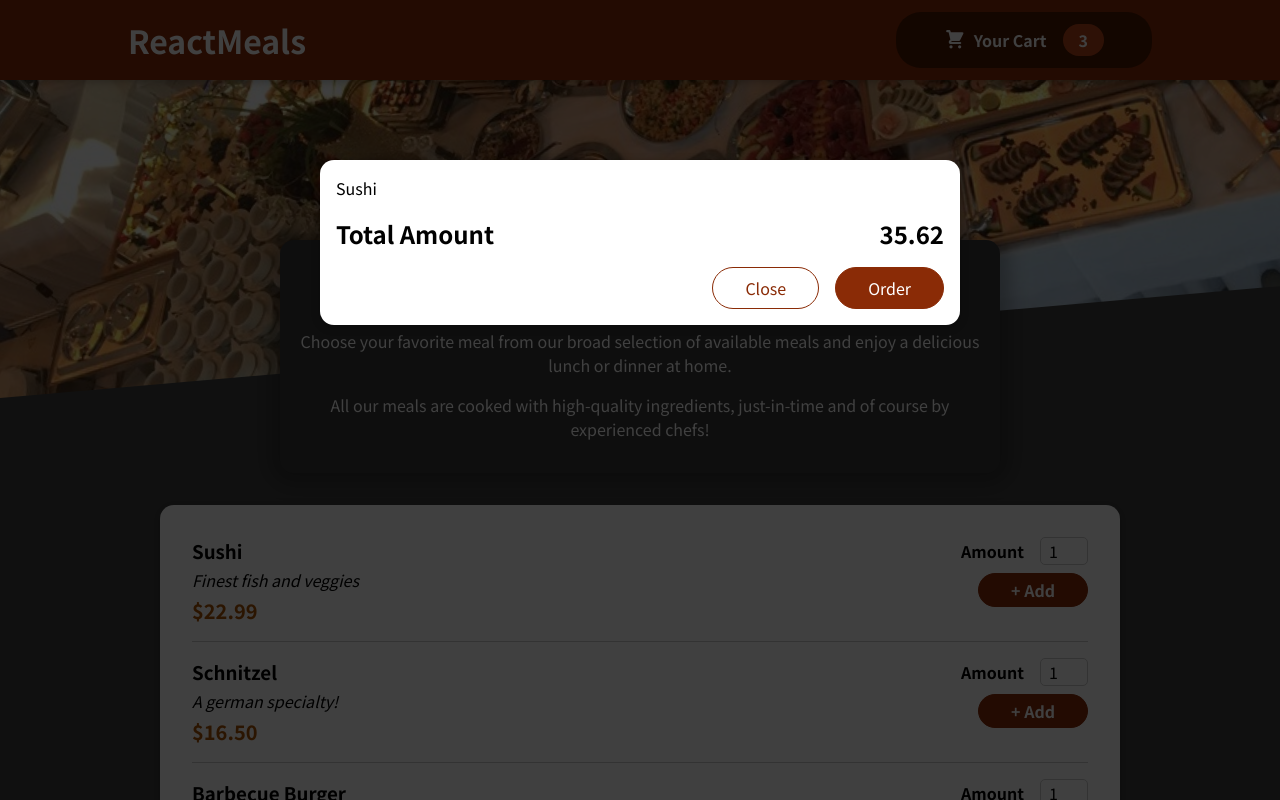
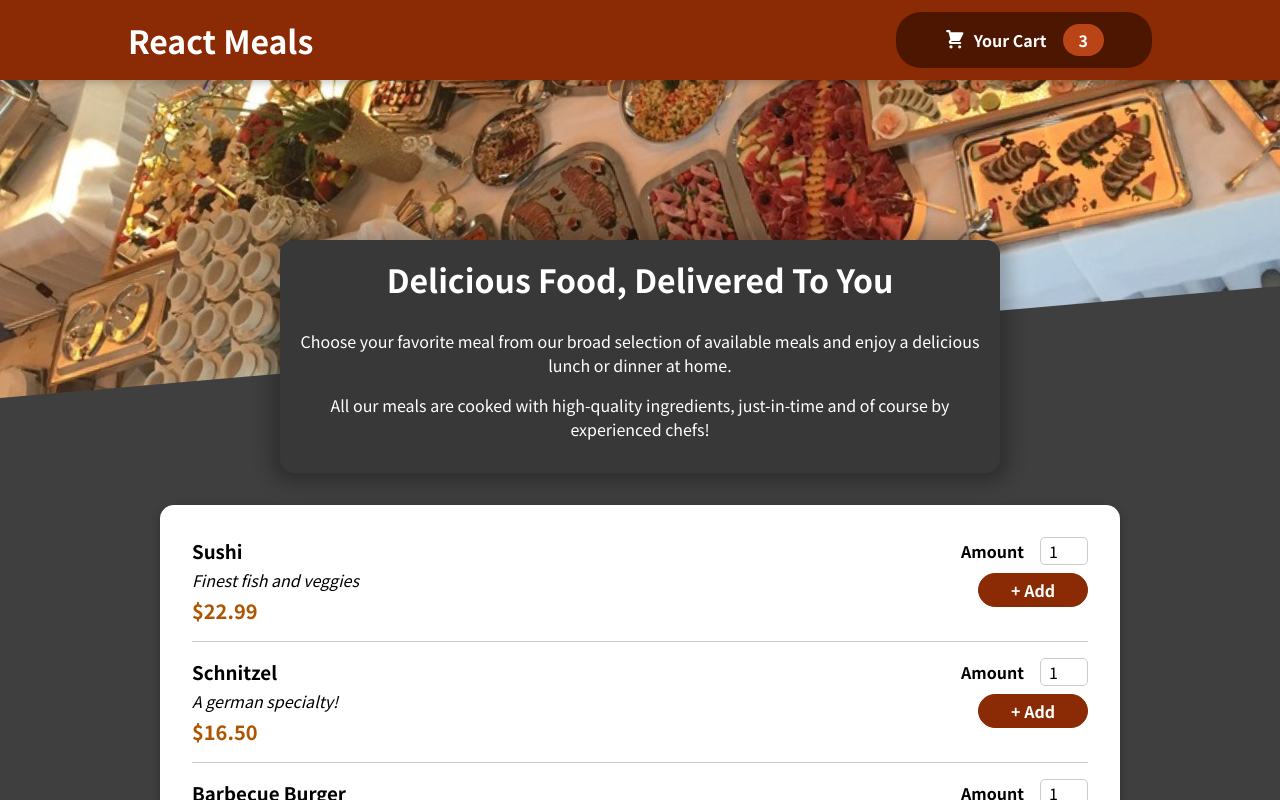
Before and after one commit to VijayarajThangadurai/React-Project-6, a React (Create React App) app: page / in a window 1280 px wide. Shown: the top 800 px of the page. Built offline with nearby package versions, Linux system fonts and the light colour scheme.

Commit message:
Cart open and close

```diff
--- a/src/App.js
+++ b/src/App.js
@@ -1,12 +1,21 @@
-import { Fragment } from "react";
+import { Fragment , useState} from "react";
 import Header from "./Components/Layout/Header";
 import Meals from "./Components/Meals/Meals";
 import Cart from "./Components/Cart/Cart";
 function App() {
+  const [cartIsShown, setCartIsShown]= useState(false);
+   const showCartHandler =()=>{
+ setCartIsShown(true);
+   };
+
+   const hideCartHandler = () =>{
+    setCartIsShown(false);
+   };
+
   return (
       <Fragment>
-        <Cart/>
-      <Header/>
+        {cartIsShown && <Cart onClose={hideCartHandler}/>}
+      <Header onShowCart={showCartHandler}/>
       <main>
         <Meals/>
       </main>
--- a/src/Components/Cart/Cart.js
+++ b/src/Components/Cart/Cart.js
@@ -10,14 +10,14 @@
     </ul>
     );
     return (
-        <Modal>
+        <Modal onClose={props.onClose}>
         {cartItems}
         <div className={classes.total}>
         <span>Total Amount</span>
         <span>35.62</span>
     </div>
     <div className={classes.actions}>
-        <button className={classes['button--alt']}>Close</button>
+        <button className={classes['button--alt']} onClick={props.onClose}>Close</button>
         <button className={classes.button}>Order</button>
     </div>
     </Modal>
--- a/src/Components/Layout/Header.js
+++ b/src/Components/Layout/Header.js
@@ -6,8 +6,8 @@
     return(
          <Fragment>
         <header className={classes.header}>
-            <h1>ReactMeals</h1>
-            <HeaderCartButton/>
+            <h1>React Meals</h1>
+            <HeaderCartButton onClick={props.onShowCart}/>
         </header>
         <div className={classes['main-image']}>
             <img src={mealsImage} alt='A table full of delicious food!'/>
--- a/src/Components/Layout/HeaderCartButton.js
+++ b/src/Components/Layout/HeaderCartButton.js
@@ -1,11 +1,15 @@
 import CartIcon from '../Cart/CartIcon';
 import classes from './HeaderCartButton.module.css';
-const HeaderCartButton = props => {
-return <button className={classes.button}>
-        <span className={classes.icon}><CartIcon/></span>
+const HeaderCartButton = (props) => {
+return (
+<button className={classes.button} onClick={props.onClick}>
+        <span className={classes.icon}>
+            <CartIcon/>
+            </span>
         <span>Your Cart</span>
         <span className={classes.badge}>3</span>
     </button>
+);
 };
 
 export default HeaderCartButton;
--- a/src/Components/UI/Modal.js
+++ b/src/Components/UI/Modal.js
@@ -2,7 +2,7 @@
 import classes from './Modal.module.css';
 import ReactDOM from 'react-dom';
 const Backdrop = (props) =>{
-    return <div className={classes.backdrop}/>
+    return <div className={classes.backdrop} onClick={props.onClose}/>
 
 };
 
@@ -17,7 +17,7 @@
 const Modal = (props) => {
  return (
  <Fragment>
-    {ReactDOM.createPortal(<Backdrop/>, portalElement)}
+    {ReactDOM.createPortal(<Backdrop onClose={props.onClose}/>, portalElement)}
     {ReactDOM.createPortal(
     <ModalOverylay>{props.children}</ModalOverylay>,
     portalElement
```
